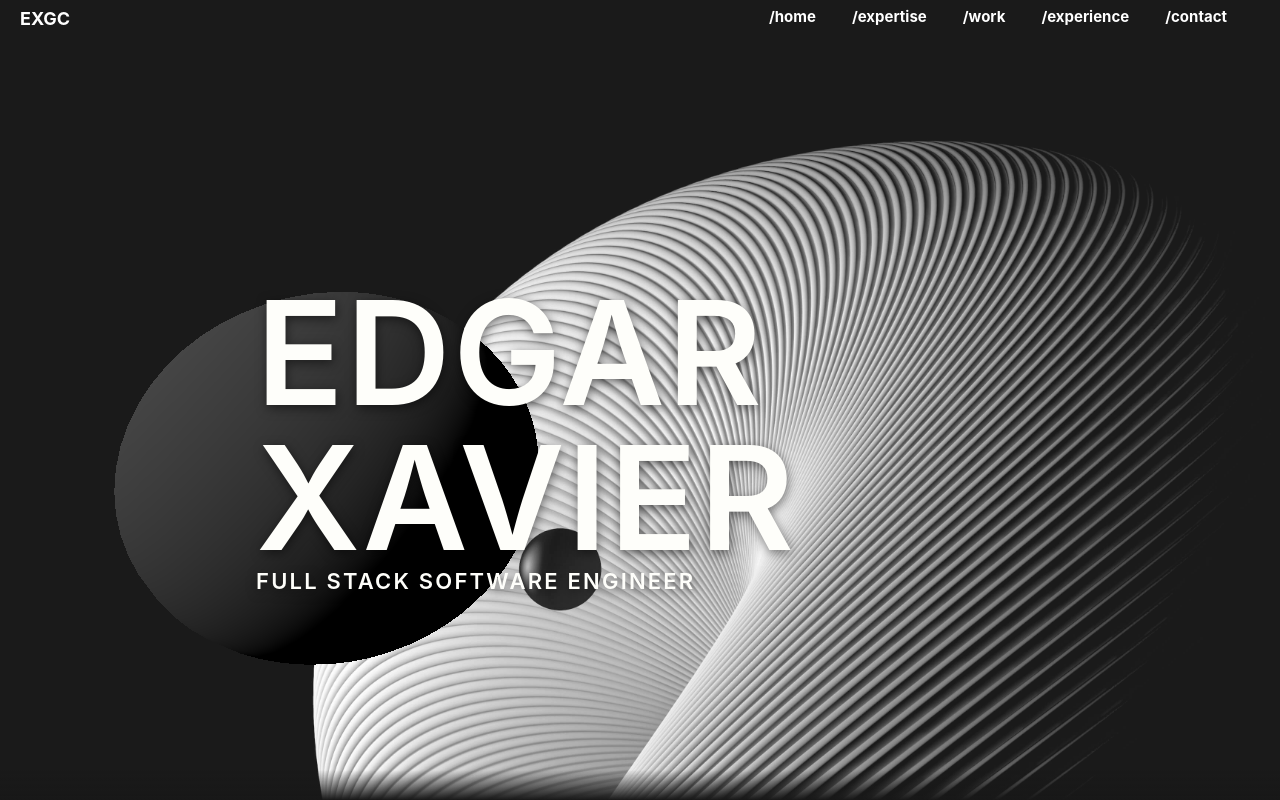
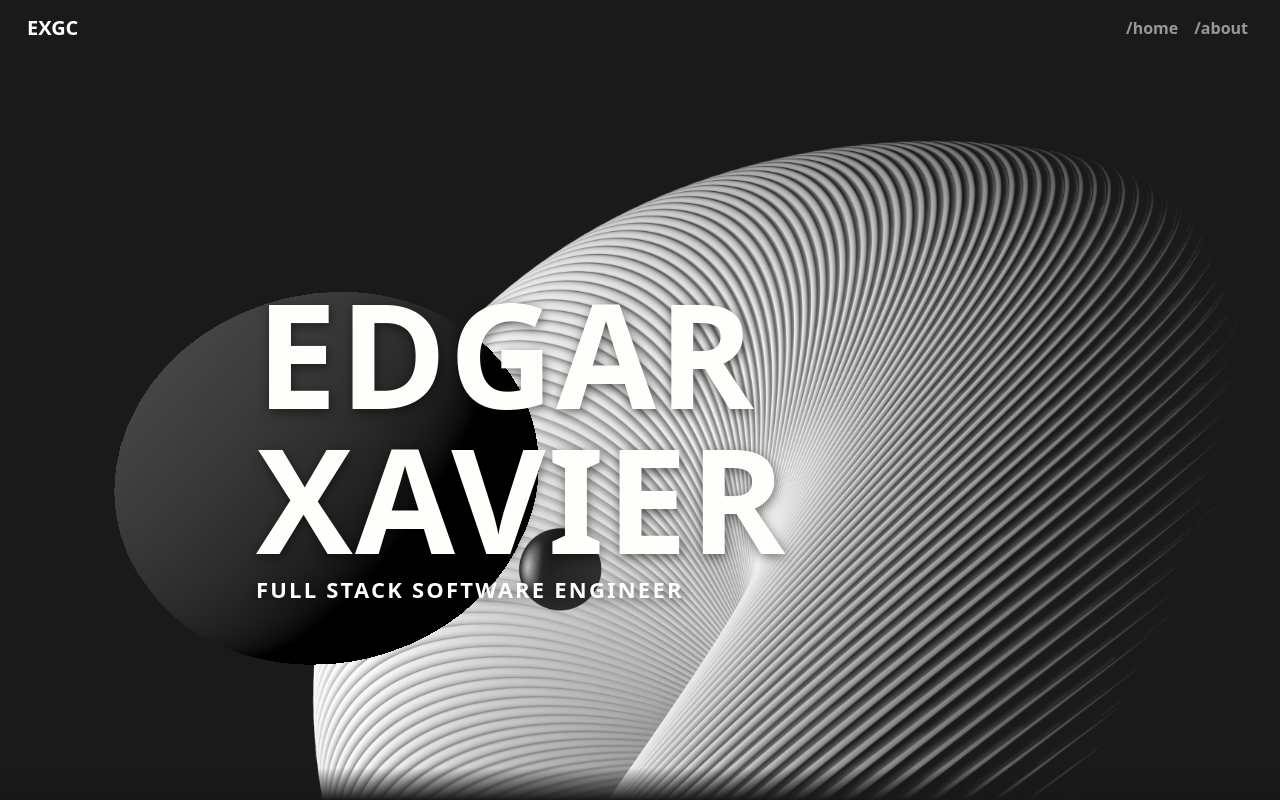
Before and after one commit to egonzalezcortes/web-portfolio, a Vue app: page / in a window 1280 px wide. Shown: the top 800 px of the page. Built offline with nearby package versions, Linux system fonts and the light colour scheme.

Commit message:
fix: replacing custom navbar with bootstrap

```diff
--- a/src/components/NavBar.vue
+++ b/src/components/NavBar.vue
@@ -1,176 +1,75 @@
 <template>
-  <div id="navbar">
-    <h3 id="logo">EXGC</h3>
-    <div>
-      <svg v-if="screenWidth < 962" @click="toggleMenu" id="hamburger" class="toggle-svg" :class="{ active: open }"
-        viewbox="0 0 60 40">
-        <g stroke="#fff" stroke-width="4" stroke-linecap="round" stroke-linejoin="round">
-          <path id="top-line" d="M10,10 L50,10 Z"></path>
-          <path id="middle-line" d="M10,20 L50,20 Z"></path>
-          <path id="bottom-line" d="M10,30 L50,30 Z"></path>
-        </g>
-      </svg>
-      <ul v-if="screenWidth > 962 || open" id="nav-menu">
-        <li>
-          <a href="/">/home</a>
-        </li>
-        <li>
-          <a href="expertise">/expertise</a>
-        </li>
-        <li>
-          <a href="work">/work</a>
-        </li>
-        <li>
-          <a href="experience">/experience</a>
-        </li>
-        <li>
-          <a href="contact">/contact</a>
-        </li>
-      </ul>
+  <nav ref="navRef" class="navbar navbar-expand-lg navbar-dark fixed-top navbar-custom">
+    <div class="container-fluid px-3 px-lg-4">
+      <a class="navbar-brand fw-bold" href="#home">EXGC</a>
+
+      <button class="navbar-toggler border-0" type="button" @click="toggleNav" aria-controls="mainNavbar"
+        :aria-expanded="String(isNavOpen)" aria-label="Toggle navigation" :class="{ collapsed: !isNavOpen }">
+        <span class="navbar-toggler-icon"></span>
+      </button>
+
+      <div class="collapse navbar-collapse" id="mainNavbar" :class="{ show: isNavOpen }">
+        <ul class="navbar-nav ms-auto mb-2 mb-lg-0">
+          <li class="nav-item">
+            <a class="nav-link fw-bold" href="#home" @click="handleNavClick">/home</a>
+          </li>
+          <li class="nav-item">
+            <a class="nav-link fw-bold" href="#about" @click="handleNavClick">/about</a>
+          </li>
+        </ul>
+      </div>
     </div>
-  </div>
+  </nav>
 </template>
 
 <script setup>
-import { ref, onMounted, onUnmounted } from 'vue';
+import { onBeforeUnmount, onMounted, ref } from 'vue';
 
-const open = ref(false);
-const toggleMenu = () => {
-  open.value = !open.value;
+const isNavOpen = ref(false);
+const navRef = ref(null);
+
+const toggleNav = () => {
+  isNavOpen.value = !isNavOpen.value;
 };
 
-// Reactive state for screen width
-const screenWidth = ref(window.innerWidth);
+const handleNavClick = (event) => {
+  const target = event.currentTarget?.getAttribute('href');
 
-// Function to update screen width
-const updateScreenWidth = () => {
-  screenWidth.value = window.innerWidth;
+  if (target?.startsWith('#')) {
+    event.preventDefault();
+    const section = document.querySelector(target);
+    if (section) {
+      section.scrollIntoView({ behavior: 'smooth', block: 'start' });
+    }
+  }
+
+  isNavOpen.value = false;
 };
 
-// Add event listener on mount and remove it on unmount
+const handleDocumentClick = (event) => {
+  if (!isNavOpen.value) return;
+
+  const navElement = navRef.value;
+  if (navElement && !navElement.contains(event.target)) {
+    isNavOpen.value = false;
+  }
+};
+
 onMounted(() => {
-  window.addEventListener('resize', updateScreenWidth);
+  document.addEventListener('click', handleDocumentClick);
 });
 
-onUnmounted(() => {
-  window.removeEventListener('resize', updateScreenWidth);
+onBeforeUnmount(() => {
+  document.removeEventListener('click', handleDocumentClick);
 });
 </script>
 
 <style scoped>
-#navbar {
-  position: fixed;
-  top: 0;
-  left: 0;
-  right: 0;
-  z-index: 1000;
-  display: flex;
-  justify-content: space-between;
-  flex-wrap: wrap;
-  padding: 5px 20px;
-  color: #fff;
+.navbar-custom {
   background-color: transparent;
 }
 
-#logo {
-  font-size: 1.2em
-}
-
-#logo,
-a {
-  font-weight: 700;
-}
-
-li {
-  list-style-type: none;
-  padding-right: 2em;
-  cursor: pointer;
-  font-weight: 700;
-}
-
-ul {
-  display: flex;
-}
-
-/* hamburger menu */
-svg {
-  width: 50px;
-}
-
-#top-line,
-#bottom-line,
-#middle-line {
-  transform-box: fill-box;
-  transform-origin: center;
-}
-
-svg:active {
-  #top-line {
-    animation: down-rotate 0.6s ease-out both;
-  }
-
-  #bottom-line {
-    animation: up-rotate 0.6s ease-out both;
-  }
-
-  #middle-line {
-    animation: hide 0.6s ease-out forwards;
-  }
-}
-
-@keyframes up-rotate {
-  0% {
-    animation-timing-function: cubic-bezier(0.16, -0.88, 0.97, 0.53);
-    transform: translateY(0px);
-  }
-
-  30% {
-    transform-origin: center;
-    animation-timing-function: cubic-bezier(0.34, 1.56, 0.64, 1);
-    transform: translateY(-10px);
-  }
-
-  100% {
-    transform-origin: center;
-    transform: translateY(-10px) rotate(45deg) scale(0.9);
-  }
-}
-
-@keyframes down-rotate {
-  0% {
-    animation-timing-function: cubic-bezier(0.16, -0.88, 0.97, 0.53);
-    transform: translateY(0px);
-  }
-
-  30% {
-    transform-origin: center;
-    animation-timing-function: cubic-bezier(0.34, 1.56, 0.64, 1);
-    transform: translateY(10px);
-  }
-
-  100% {
-    transform-origin: center;
-    transform: translateY(10px) rotate(-45deg) scale(0.9);
-  }
-}
-
-@keyframes hide {
-  29% {
-    opacity: 1;
-  }
-
-  30% {
-    opacity: 0;
-  }
-
-  100% {
-    opacity: 0;
-  }
-}
-
-@media (max-width: 962px) {
-  li {
-    padding-right: 1em;
-  }
+.nav-link {
+  text-transform: lowercase;
 }
 </style>
--- a/src/main.js
+++ b/src/main.js
@@ -1,4 +1,6 @@
 import './assets/main.css'
+import 'bootstrap/dist/css/bootstrap.min.css'
+import 'bootstrap/dist/js/bootstrap.bundle.min.js'
 
 import { createApp } from 'vue'
 import App from './App.vue'
```
